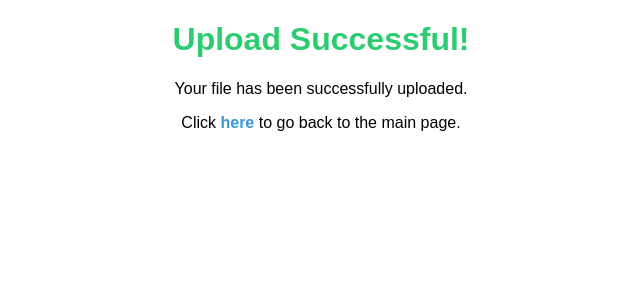
After one commit to fjrhub/SimpleLocalNetwork, a Flask app: page /upload-success in a window 1280 px wide. The commit adds this page. Shown: the top 300 px of the page, without its empty margins (319-959 px from the left). Run offline with Flask 3, Linux system fonts and the light colour scheme.

Commit message:
ShareLocalV1.4

```diff
--- a/main.py
+++ b/main.py
@@ -1,32 +1,34 @@
-from flask import Flask, render_template, request, send_from_directory
+from flask import Flask, render_template, request, send_from_directory, redirect, url_for
 from flask_socketio import SocketIO
 from threading import Thread
 import os
 from werkzeug.utils import secure_filename
 
-
-UPLOAD_FOLDER = 'uploads'  # Folder untuk menyimpan file yang di-upload
-
+UPLOAD_FOLDER = 'uploads'
 app = Flask('')
 app.config['UPLOAD_FOLDER'] = UPLOAD_FOLDER
 socketio = SocketIO(app)
 
 @app.route('/')
 def home():
-    files = os.listdir(UPLOAD_FOLDER)  # Dapatkan daftar file yang sudah di-upload
+    files = os.listdir(UPLOAD_FOLDER)
     return render_template('index.html', files=files)
 
 @app.route('/upload', methods=['POST'])
 def upload_file():
     if request.method == 'POST':
-        file = request.files['file']  # Ambil file dari form
-        filename = secure_filename(file.filename)  # Amankan nama file
-        file.save(os.path.join(app.config['UPLOAD_FOLDER'], filename))  # Simpan file
-        return 'File uploaded successfully!'
+        file = request.files['file']
+        filename = secure_filename(file.filename)
+        file.save(os.path.join(app.config['UPLOAD_FOLDER'], filename))
+        return redirect(url_for('upload_success'))
 
 @app.route('/uploads/<filename>')
 def uploaded_file(filename):
-    return send_from_directory(app.config['UPLOAD_FOLDER'], filename)  # Kirim file yang di-request
+    return send_from_directory(app.config['UPLOAD_FOLDER'], filename)
+
+@app.route('/upload-success')
+def upload_success():
+    return render_template('upload.html')
 
 def run():
     socketio.run(app, host='0.0.0.0', port=8080, debug=True, use_reloader=False)
--- /dev/null
+++ b/templates/upload.html
@@ -0,0 +1,34 @@
+<!DOCTYPE html>
+<html lang="id">
+<head>
+    <meta charset="UTF-8">
+    <meta name="viewport" content="width=device-width, initial-scale=1.0">
+    <title>Web Share Simple - Upload Success</title>
+    <style>
+        body {
+            font-family: 'Arial', sans-serif;
+            margin: 20px;
+            text-align: center;
+        }
+
+        h1 {
+            color: #2ecc71;
+        }
+
+        p {
+            margin-top: 10px;
+        }
+
+        a {
+            color: #3498db;
+            text-decoration: none;
+            font-weight: bold;
+        }
+    </style>
+</head>
+<body>
+    <h1>Upload Successful!</h1>
+    <p>Your file has been successfully uploaded.</p>
+    <p>Click <a href="/">here</a> to go back to the main page.</p>
+</body>
+</html>
```
Also changed, not shown: templates/index.html (+51 -3 lines).
